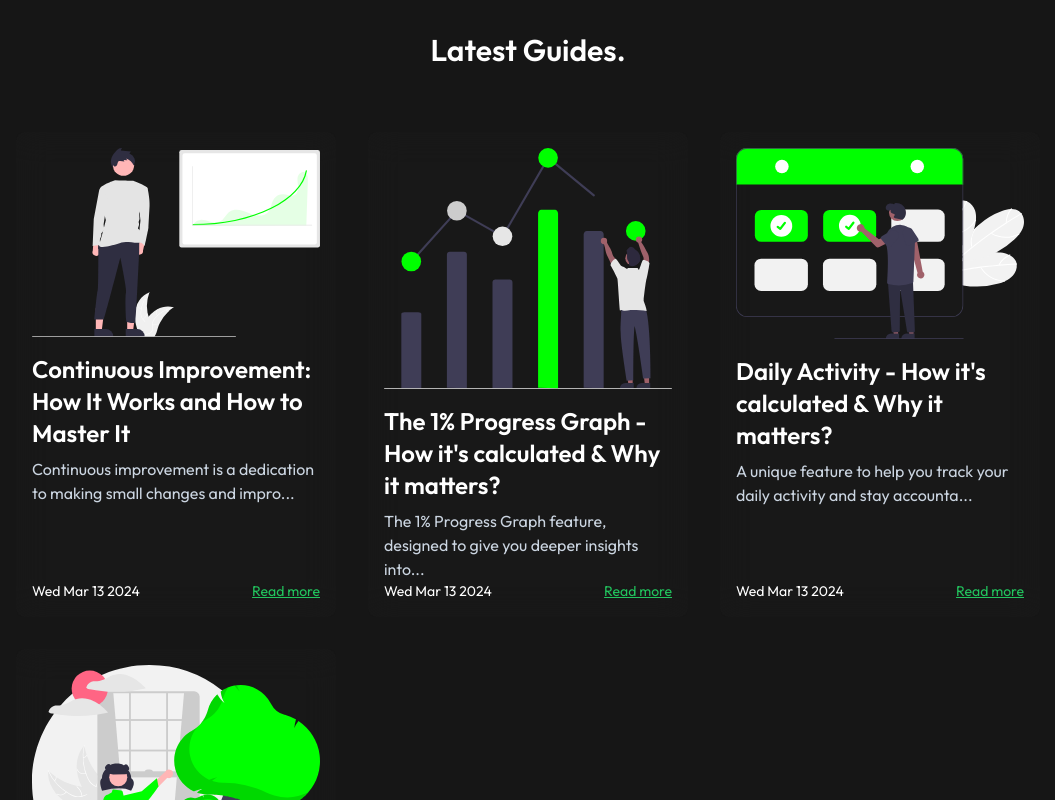
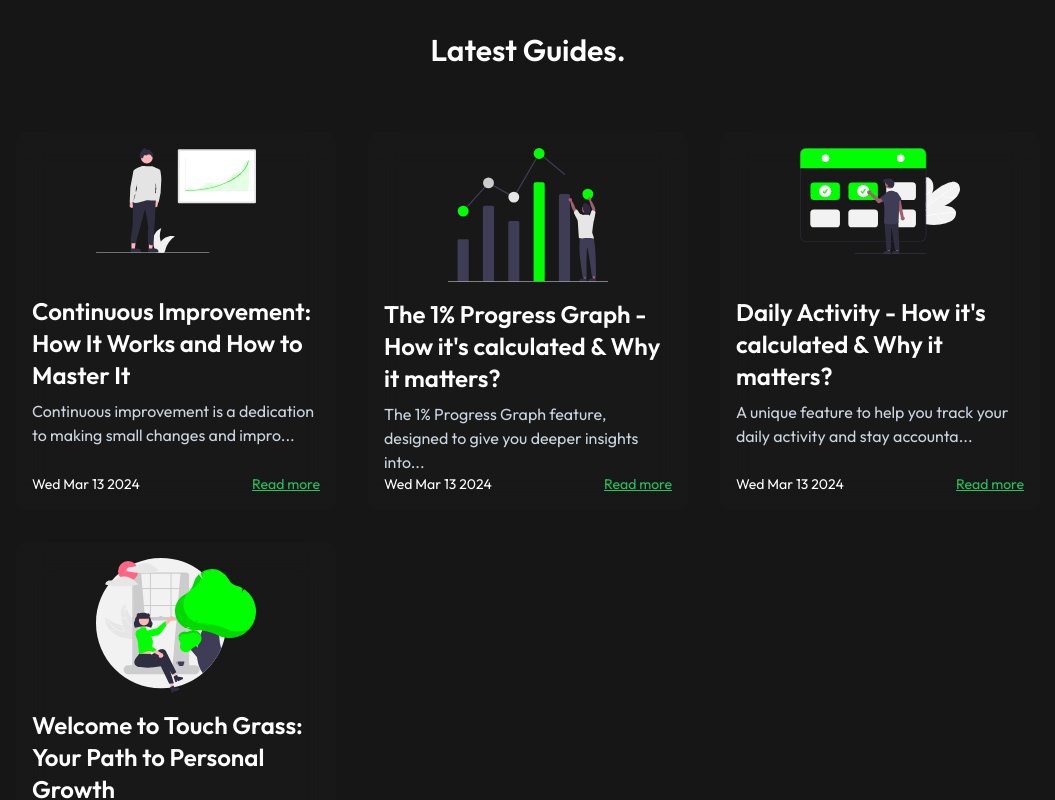
Before and after one commit to kunalkeshan/touchgrass, a React (Vite) app: page / in a window 1280 px wide. Shown: the part 1180-1980 px from the top of the page, without its empty margins (112-1167 px from the left). Built offline with nearby package versions, Linux system fonts and the light colour scheme; no server answers.

Commit message:
chore: update GuideCard styling

```diff
--- a/src/components/guides/GuideCard.tsx
+++ b/src/components/guides/GuideCard.tsx
@@ -10,13 +10,13 @@
 	return (
 		<Link
 			to={`/guides/${guide.url}`}
-			className='inline-flex flex-col w-full h-full group p-4 backdrop-blur-lg bg-white bg-opacity-[0.01] rounded-lg'
+			className='inline-flex flex-col justify-between w-full h-full group p-4 backdrop-blur-lg bg-white bg-opacity-[0.01] rounded-lg'
 		>
 			<div className='mx-auto'>
 				<img
 					src={guide.image}
 					alt={guide.title}
-					className='w-full h-auto object-cover group-hover:scale-105 transition-all duration-300 ease-in-out'
+					className='w-full max-w-none lg:max-w-[10rem] h-auto object-cover group-hover:scale-105 transition-all duration-300 ease-in-out'
 				/>
 			</div>
 			<div className='mt-4'>
@@ -27,7 +27,7 @@
 					{guide.description.slice(0, 72) + '...'}
 				</p>
 			</div>
-			<div className='mt-auto text-sm flex items-center justify-between'>
+			<div className='text-sm flex items-center justify-between'>
 				<p className=''>{new Date(guide.published).toDateString()}</p>
 				<p className='underline text-green-500'>Read more</p>
 			</div>
```
